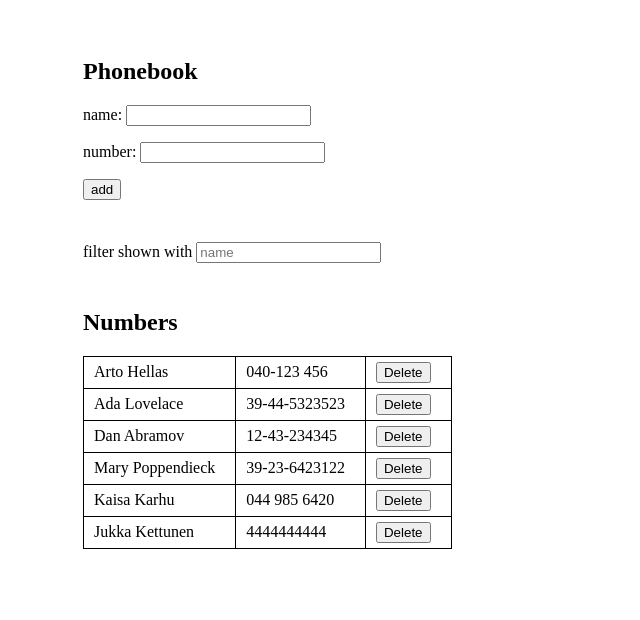
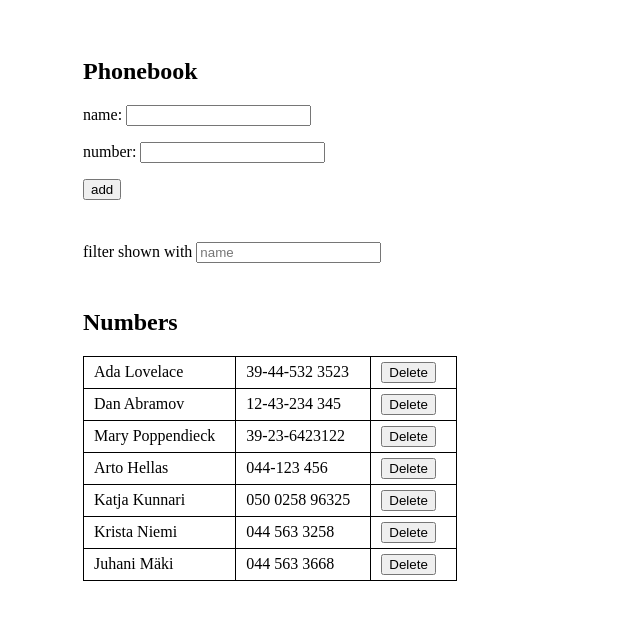
Before and after one commit to minnake/Full-Stack-Mooc, a React (Create React App) app in the folder osa02/puhelinluettelo/: page / in a window 1280 px wide. Shown: the top 620 px of the page, without its empty margins (0-640 px from the left). Built offline with nearby package versions, Linux system fonts and the light colour scheme; data requests are answered from the project's data file.

Commit message:
Testausta

```diff
--- a/osa02/puhelinluettelo/db.json
+++ b/osa02/puhelinluettelo/db.json
@@ -1,19 +1,14 @@
 {
   "persons": [
     {
-      "id": "Arto Hellas",
-      "name": "Arto Hellas",
-      "number": "040-123 456"
-    },
-    {
       "id": "Ada Lovelace",
       "name": "Ada Lovelace",
-      "number": "39-44-5323523"
+      "number": "39-44-532 3523"
     },
     {
       "id": "Dan Abramov",
       "name": "Dan Abramov",
-      "number": "12-43-234345"
+      "number": "12-43-234 345"
     },
     {
       "id": "Mary Poppendieck",
@@ -21,14 +16,24 @@
       "number": "39-23-6423122"
     },
     {
-      "id": "Kaisa Karhu",
-      "name": "Kaisa Karhu",
-      "number": "044 985 6420"
+      "id": "Arto Hellas",
+      "name": "Arto Hellas",
+      "number": "044-123 456"
     },
     {
-      "id": "Jukka Kettunen",
-      "name": "Jukka Kettunen",
-      "number": "4444444444"
+      "id": "Katja Kunnari",
+      "name": "Katja Kunnari",
+      "number": "050 0258 96325"
+    },
+    {
+      "id": "Krista Niemi",
+      "name": "Krista Niemi",
+      "number": "044 563 3258"
+    },
+    {
+      "id": "Juhani Mäki",
+      "name": "Juhani Mäki",
+      "number": "044 563 3668"
     }
   ]
 }
--- a/osa02/puhelinluettelo/src/App.js
+++ b/osa02/puhelinluettelo/src/App.js
@@ -16,6 +16,9 @@ const App = () => {
       .then(initialPersons => {
         setPersons(initialPersons)
       }).catch(error => setError(error));
+  }, []);
+
+  useEffect(() => {
     setFilteredPersons(
       persons.filter((person) =>
         person.name.toLowerCase().includes(search.toLowerCase())
@@ -37,15 +40,22 @@ const App = () => {
         personService
           .update({ id: newName, newObject: personObject })
           .then(updated => {
-            console.log(updated)
+            setPersons(persons.concat(updated))
+            setNewName('')
+            setNewNumber('')
           })
       }
+      if (newName !== -1) {
         personService
           .create(personObject)
           .then(returnedPerson => {
             setPersons(persons.concat(returnedPerson))
             setNewName('')
+            setNewNumber('')
           })
+      } else {
+        console.log('Not updated')
+      }
     })
   }
 
@@ -66,9 +76,10 @@ const App = () => {
     if (window.confirm(`Delete ${id} from phonebook?`)) {
       personService
         .deletePerson(id)
-      .then(removed => {
-        console.log(removed);
-        console.log(removed.data);
+        .then(response => {
+          console.log(response);
+          console.log("This data was deleted: " + response.data);
+
         })
     }
   }
```
Lines whose indentation alone changed are shown as unchanged.
